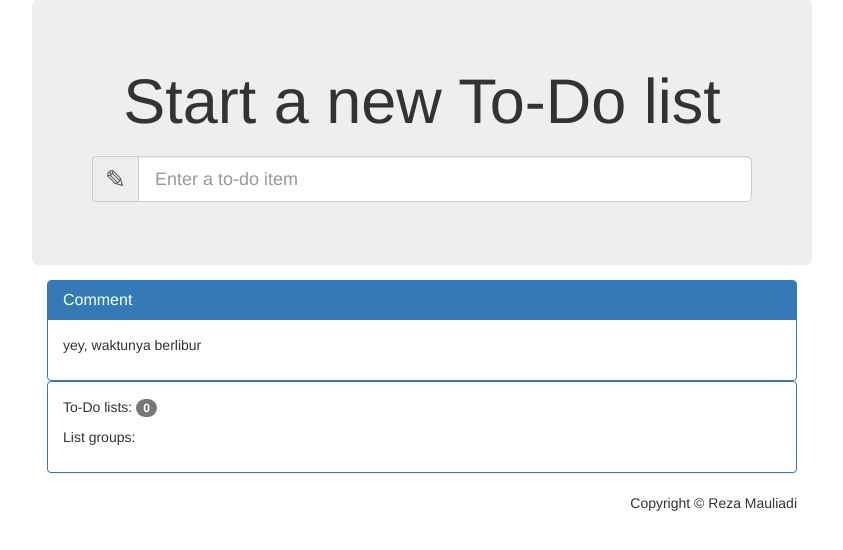
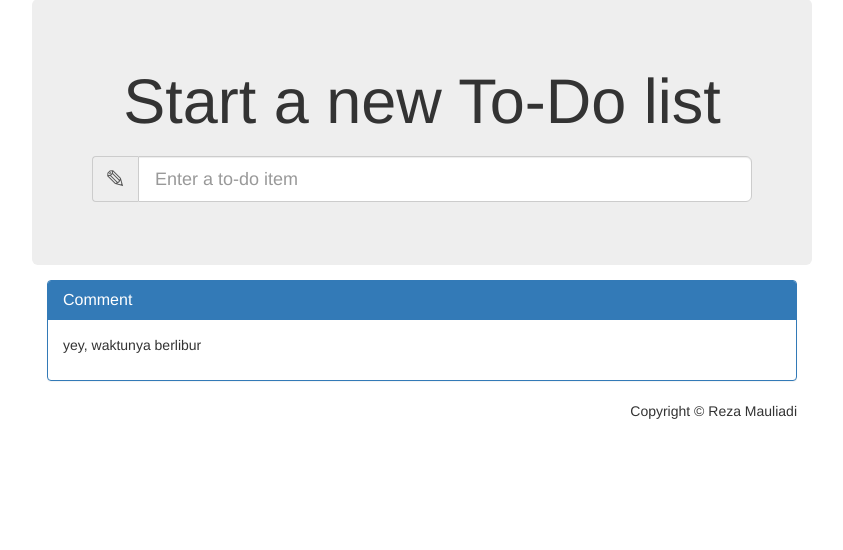
Before and after one commit to rezamauliadi/PMPL, a Django app: page / in a window 1280 px wide. Shown: the part 21-571 px from the top of the page, without its empty margins (218-1061 px from the left). Run offline with Django 3.2, Linux system fonts and the light colour scheme; data that the repository does not hold is empty; some libraries are stand-ins or nearby versions.

Commit message:
Perbaikan 7

```diff
--- a/lists/templates/home.html
+++ b/lists/templates/home.html
@@ -13,18 +13,4 @@
 			<p id="komentar">{{ komentarhtml|default:"yey, waktunya berlibur" }}</p>
 		</div>
 	</div>
-
-	<div class="panel panel-primary" style="margin-top: -20px;">
-		<div class="panel-body">
-			<p id="jumlah">To-Do lists: <strong><span class="badge">{{ jumlah|default:"0" }}</span></strong></p>
-			<p>List groups: </p>
-			<div class="btn-toolbar">
-				<div class="btn-group">
-					{% for list in thelists %}
-						<a href="/lists/{{ list.id }}" class="btn btn-primary">{{ list.id }}</a>
-					{% endfor %}
-				</div>
-			</div>
-		</div>
-	</div>
 {% endblock %}
--- a/lists/tests.py
+++ b/lists/tests.py
@@ -134,10 +134,8 @@ class ListAndItemModelsTest(TestCase):
 
 		request = HttpRequest()
 		response = view_list(request, list_.id)
-		response2 = home_page(request)
 
 		self.assertIn('yey, waktunya berlibur', response.content.decode())
-		self.assertIn('yey, waktunya berlibur', response2.content.decode())
 		self.assertIn('0', response2.content.decode())
 
 	def test_tutorial2_for_comment_sibuktapisantai(self):
@@ -166,8 +164,6 @@ class ListAndItemModelsTest(TestCase):
 
 		request = HttpRequest()
 		response = view_list(request, list_.id)
-		response2 = home_page(request)
 
 		self.assertIn('oh tidak', response.content.decode())
-		self.assertIn('oh tidak', response2.content.decode())
 		self.assertIn('5', response2.content.decode())
--- a/lists/views.py
+++ b/lists/views.py
@@ -3,18 +3,9 @@ from django.shortcuts import redirect, render
 from lists.models import Item, List
 
 def home_page(request):
-	alllist = List.objects.all()
-	allitem = Item.objects.all()
+	komentar = 'yey, waktunya berlibur'
 
-	totalList = allitem.count()
-
-	komentar = 'oh tidak'
-	if totalList == 0:
-		komentar = 'yey, waktunya berlibur'
-	elif totalList < 5:
-		komentar = 'sibuk tapi santai'
-
-	return render(request, 'home.html', {'thelists': alllist, 'komentarhtml': komentar, 'jumlah': totalList})
+	return render(request, 'home.html', {'komentarhtml': komentar})
 
 def view_list(request, list_id):
 	list_ = List.objects.get(id=list_id)
```
